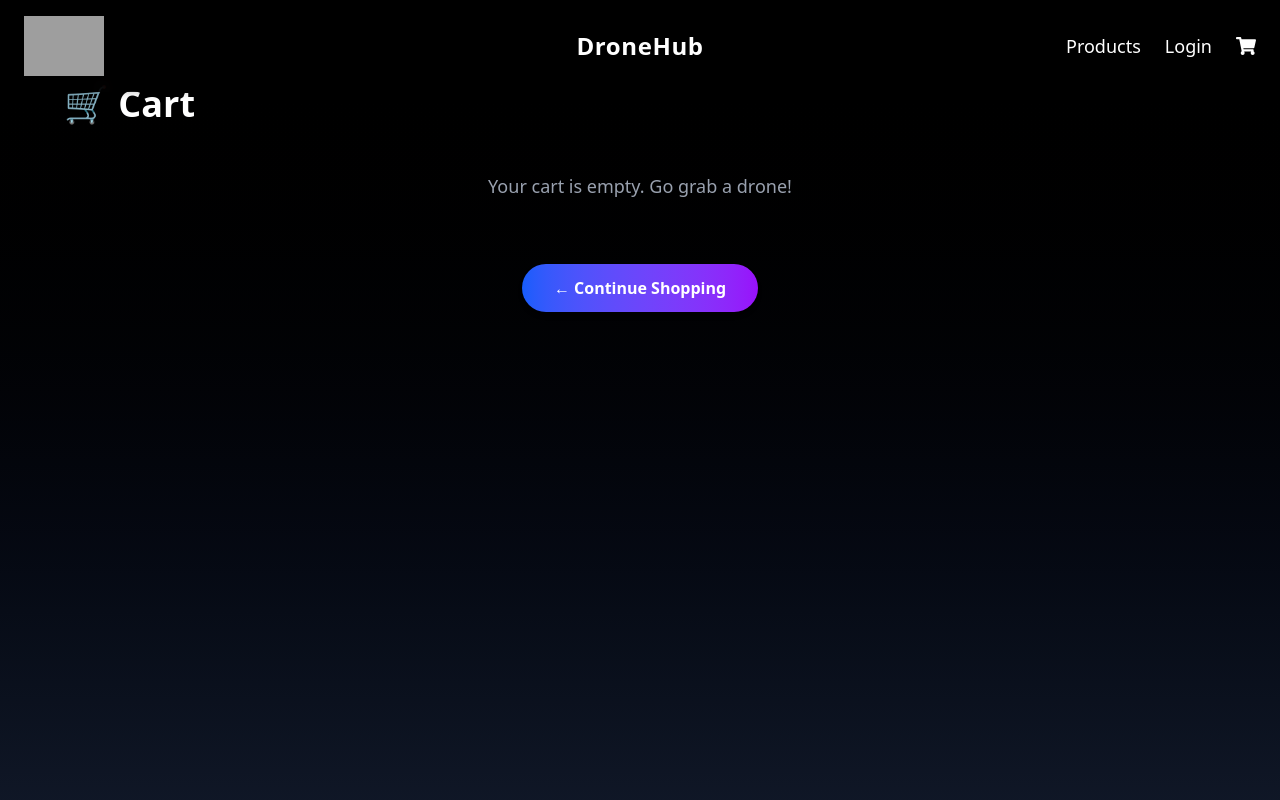
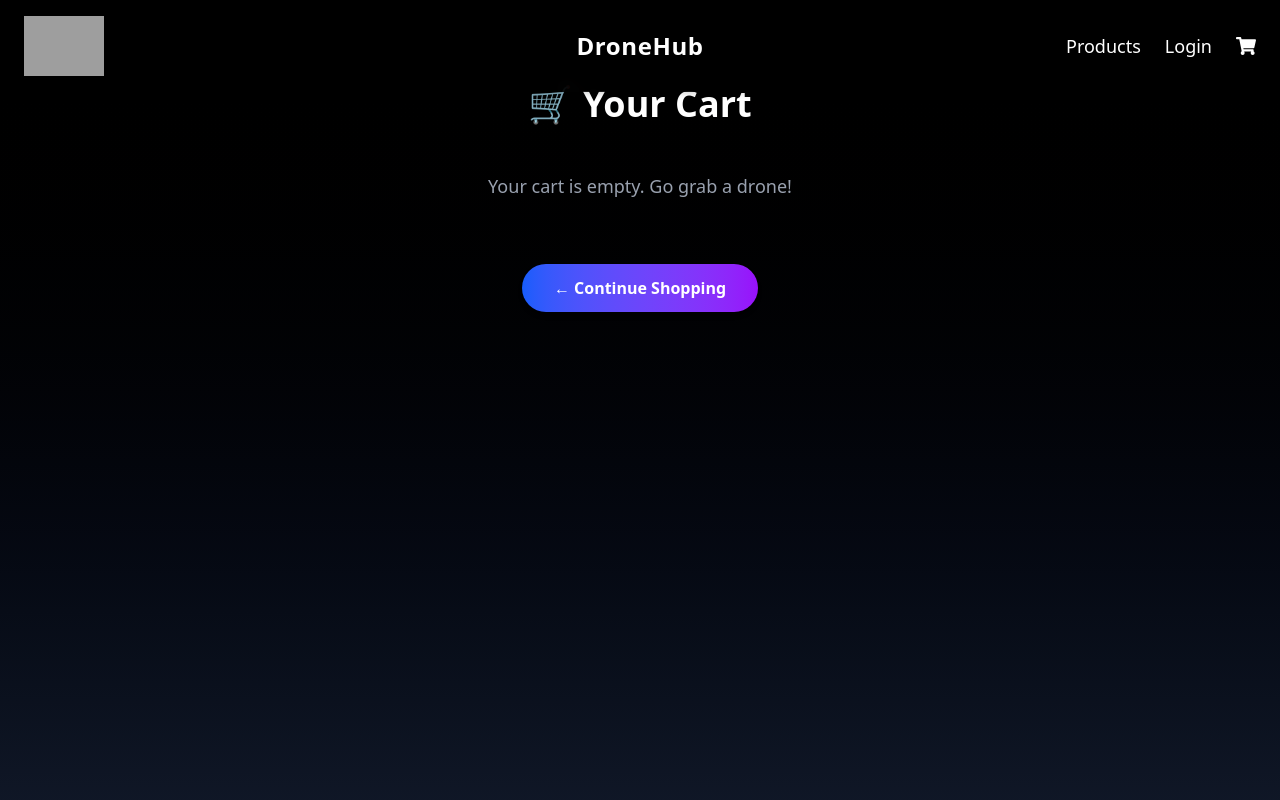
Before and after one commit to DanieleGuicciardi/DroneHub, a React (Vite) app in the folder ReactCode/: page /cart in a window 1280 px wide. Shown: the top 800 px of the page. Built offline with nearby package versions, Linux system fonts and the light colour scheme; grey boxes are pictures that could not be loaded.

Commit message:
working on cart, implemented quantity and fixed delete bug

```diff
--- a/ReactCode/src/pages/cart/Cart.jsx
+++ b/ReactCode/src/pages/cart/Cart.jsx
@@ -2,17 +2,27 @@ import { useCartStore } from "../../store/useCartStore";
 import { useAuthStore } from "../../store/useAuthStore";
 import { Link, useNavigate } from "react-router-dom";
 import { useState } from "react";
+import imageUrlBuilder from "@sanity/image-url";
+import { client } from "../../lib/sanityClient";
+
+const builder = imageUrlBuilder(client);
+const urlFor = (source) => builder.image(source);
 
 const Cart = () => {
   const cart = useCartStore((state) => state.cart);
   const removeFromCart = useCartStore((state) => state.removeFromCart);
   const clearCart = useCartStore((state) => state.clearCart);
+  const increaseQuantity = useCartStore((state) => state.increaseQuantity);
+  const decreaseQuantity = useCartStore((state) => state.decreaseQuantity);
   const isLogged = useAuthStore((state) => state.user);
   const navigate = useNavigate();
 
   const [showPopup, setShowPopup] = useState(false);
 
-  const total = cart.reduce((acc, item) => acc + (item.price || 0), 0);
+  const total = cart.reduce(
+    (acc, item) => acc + (item.price || 0) * item.quantity,
+    0
+  );
 
   const handleCheckout = () => {
     if (!isLogged) {
@@ -25,7 +35,7 @@ const Cart = () => {
   return (
     <section className="min-h-screen bg-gradient-to-b from-black to-gray-900 text-white px-6 py-16">
       <div className="max-w-6xl mx-auto">
-        <h1 className="text-4xl font-extrabold mb-12">🛒 Cart</h1>
+        <h1 className="text-4xl font-extrabold mb-12 text-center">🛒 Your Cart</h1>
 
         {cart.length === 0 ? (
           <p className="text-center text-gray-400 text-lg">Your cart is empty. Go grab a drone!</p>
@@ -34,17 +44,45 @@ const Cart = () => {
             {cart.map((item) => (
               <div
                 key={item._id}
-                className="flex justify-between items-center bg-white text-black p-6 rounded-2xl shadow-md hover:shadow-xl transition"
+                className="flex flex-col md:flex-row items-center justify-between gap-6 bg-white text-black p-6 rounded-2xl shadow-md hover:shadow-xl transition"
               >
-                <div>
-                  <h2 className="text-2xl font-bold">{item.title}</h2>
-                  <p className="text-blue-600 text-lg mt-1">{item.price} €</p>
+                <div className="flex items-center gap-6 w-full md:w-auto">
+                  <img
+                    src={item.image?.asset ? urlFor(item.image).width(150).url() : ""}
+                    alt={item.title}
+                    className="w-24 h-24 object-contain rounded-xl shadow"
+                  />
+                  <div>
+                    <h2 className="text-xl font-bold">{item.title}</h2>
+                    <p className="text-blue-600 text-base mt-1">
+                      {item.price} € x {item.quantity} ={" "}
+                      <span className="font-semibold">
+                        {(item.price * item.quantity).toFixed(2)} €
+                      </span>
+                    </p>
+                    <div className="flex items-center gap-3 mt-3">
+                      <button
+                        onClick={() => decreaseQuantity(item._id)}
+                        className="w-8 h-8 rounded-full bg-gray-200 text-black font-bold hover:bg-gray-300 transition"
+                      >
+                        −
+                      </button>
+                      <span className="text-lg font-semibold">{item.quantity}</span>
+                      <button
+                        onClick={() => increaseQuantity(item._id)}
+                        className="w-8 h-8 rounded-full bg-gray-200 text-black font-bold hover:bg-gray-300 transition"
+                      >
+                        +
+                      </button>
+                    </div>
+                  </div>
                 </div>
+
                 <button
                   onClick={() => removeFromCart(item._id)}
-                  className="text-red-600 font-semibold hover:underline text-sm"
+                  className="text-red-600 font-semibold hover:underline text-sm self-start md:self-center"
                 >
-                  Remove
+                  Remove all
                 </button>
               </div>
             ))}
--- a/ReactCode/src/store/useCartStore.js
+++ b/ReactCode/src/store/useCartStore.js
@@ -7,14 +7,67 @@ export const useCartStore = create(
       cart: [],
 
       addToCart: (product) =>
+        set((state) => {
+          const existing = state.cart.find((item) => item._id === product._id);
+          if (existing) {
+            return {
+              cart: state.cart.map((item) =>
+                item._id === product._id
+                  ? { ...item, quantity: item.quantity + 1 }
+                  : item
+              ),
+            };
+          } else {
+            return {
+              cart: [...state.cart, { ...product, quantity: 1 }],
+            };
+          }
+        }),
+
+      removeFromCart: (productId) =>
+        set((state) => {
+          const existing = state.cart.find((item) => item._id === productId);
+          if (existing && existing.quantity > 1) {
+            return {
+              cart: state.cart.map((item) =>
+                item._id === productId
+                  ? { ...item, quantity: item.quantity - 1 }
+                  : item
+              ),
+            };
+          } else {
+            return {
+              cart: state.cart.filter((item) => item._id !== productId),
+            };
+          }
+        }),
+
+      increaseQuantity: (productId) =>
         set((state) => ({
-          cart: [...state.cart, product],
+          cart: state.cart.map((item) =>
+            item._id === productId
+              ? { ...item, quantity: item.quantity + 1 }
+              : item
+          ),
         })),
 
-      removeFromCart: (productId) =>
-        set((state) => ({
-          cart: state.cart.filter((item) => item._id !== productId),
-        })),
+      decreaseQuantity: (productId) =>
+        set((state) => {
+          const existing = state.cart.find((item) => item._id === productId);
+          if (existing?.quantity > 1) {
+            return {
+              cart: state.cart.map((item) =>
+                item._id === productId
+                  ? { ...item, quantity: item.quantity - 1 }
+                  : item
+              ),
+            };
+          } else {
+            return {
+              cart: state.cart.filter((item) => item._id !== productId),
+            };
+          }
+        }),
 
       clearCart: () => {
         set({ cart: [] });
```
